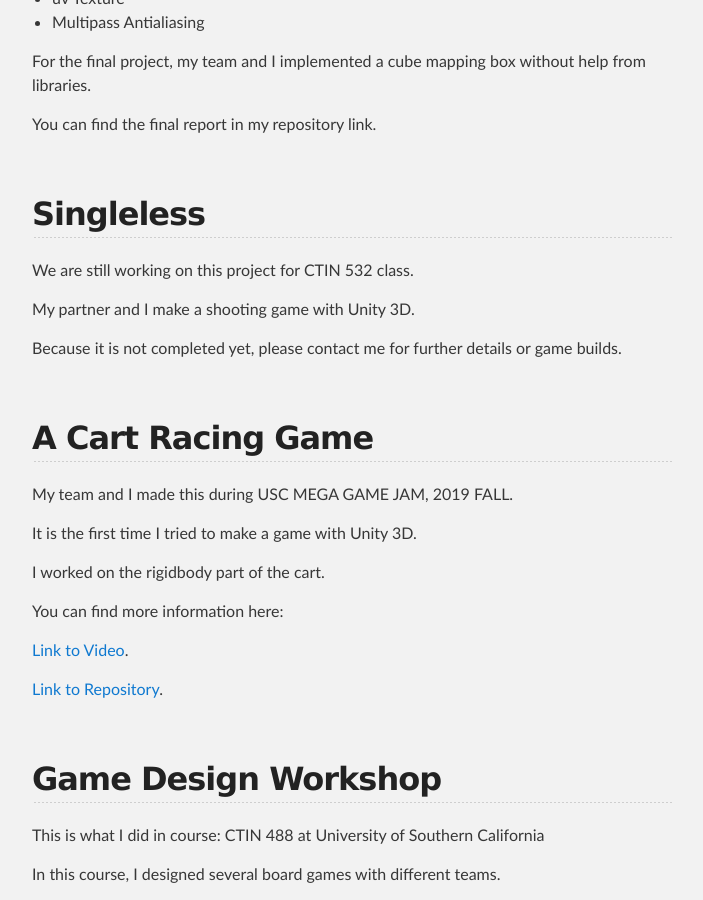
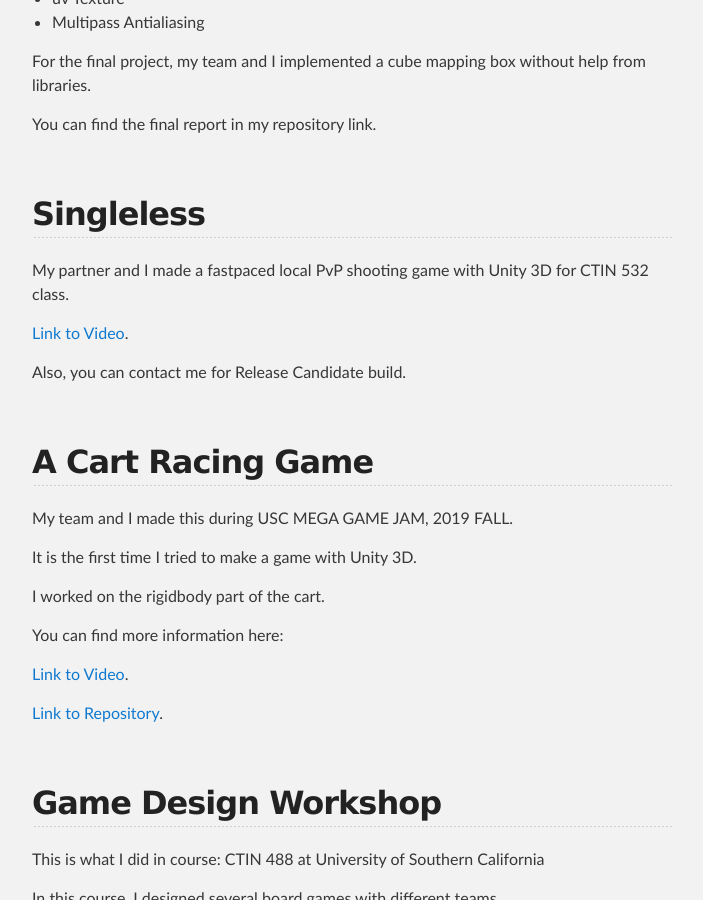
Before and after one commit to shinoobu/My-Portfolio, a Jekyll site: the page built from index.md, in a window 1280 px wide and 900 px high, scrolled down 1156 px. Shown: the whole window, without its empty margins (288-991 px from the left). Built offline with Jekyll 4.4.1, drawn with Linux system fonts in a browser that asks for light colours.

Commit message:
Update index.md

```diff
--- a/index.md
+++ b/index.md
@@ -58,12 +58,11 @@ You can find the final report in my repository link.
 
 ## Singleless
 
-We are still working on this project for CTIN 532 class.
+My partner and I made a fastpaced local PvP shooting game with Unity 3D for CTIN 532 class.
 
-My partner and I make a shooting game with Unity 3D.
+[Link to Video](https://drive.google.com/open?id=1B8XS8uEvE-3ihQfaqt3kS6IZkx4NqC7W).
 
-Because it is not completed yet, please contact me for further details or game builds.
-
+Also, you can contact me for Release Candidate build.
 
 <br/>
 
```
